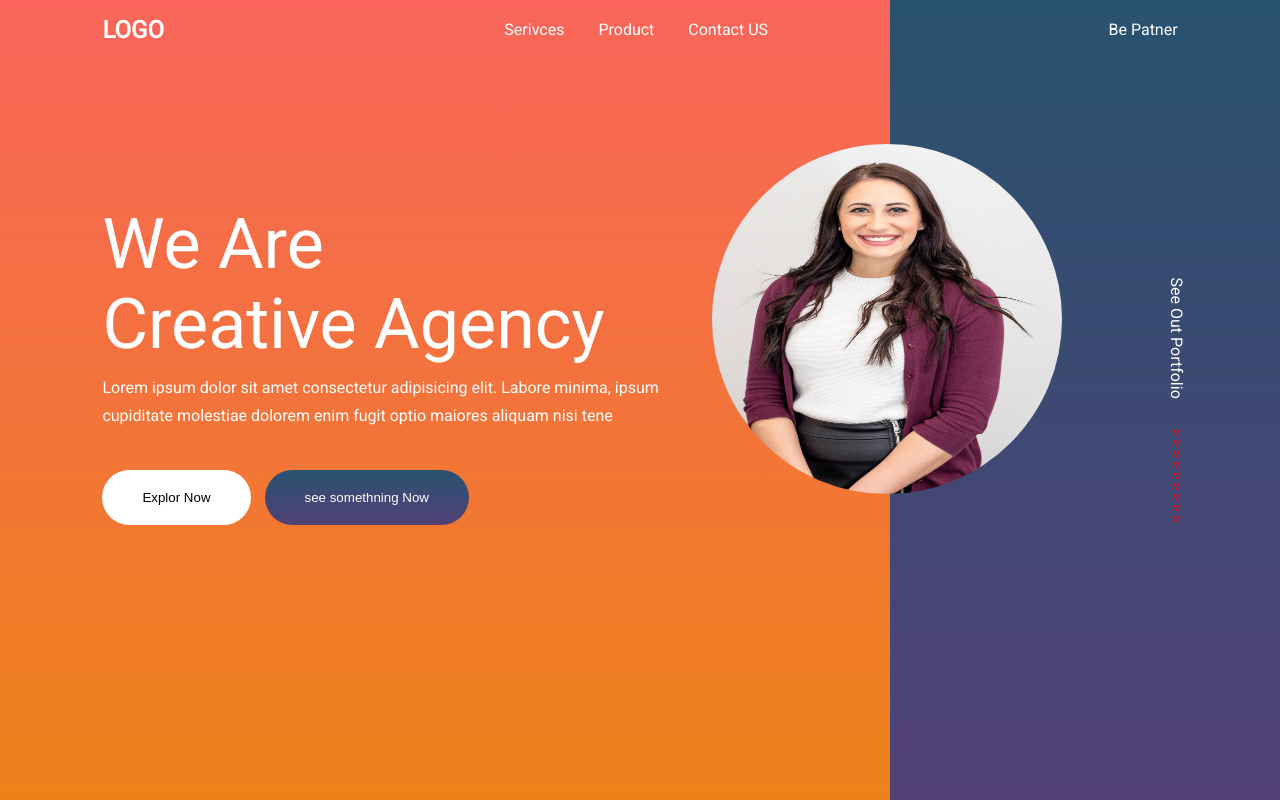
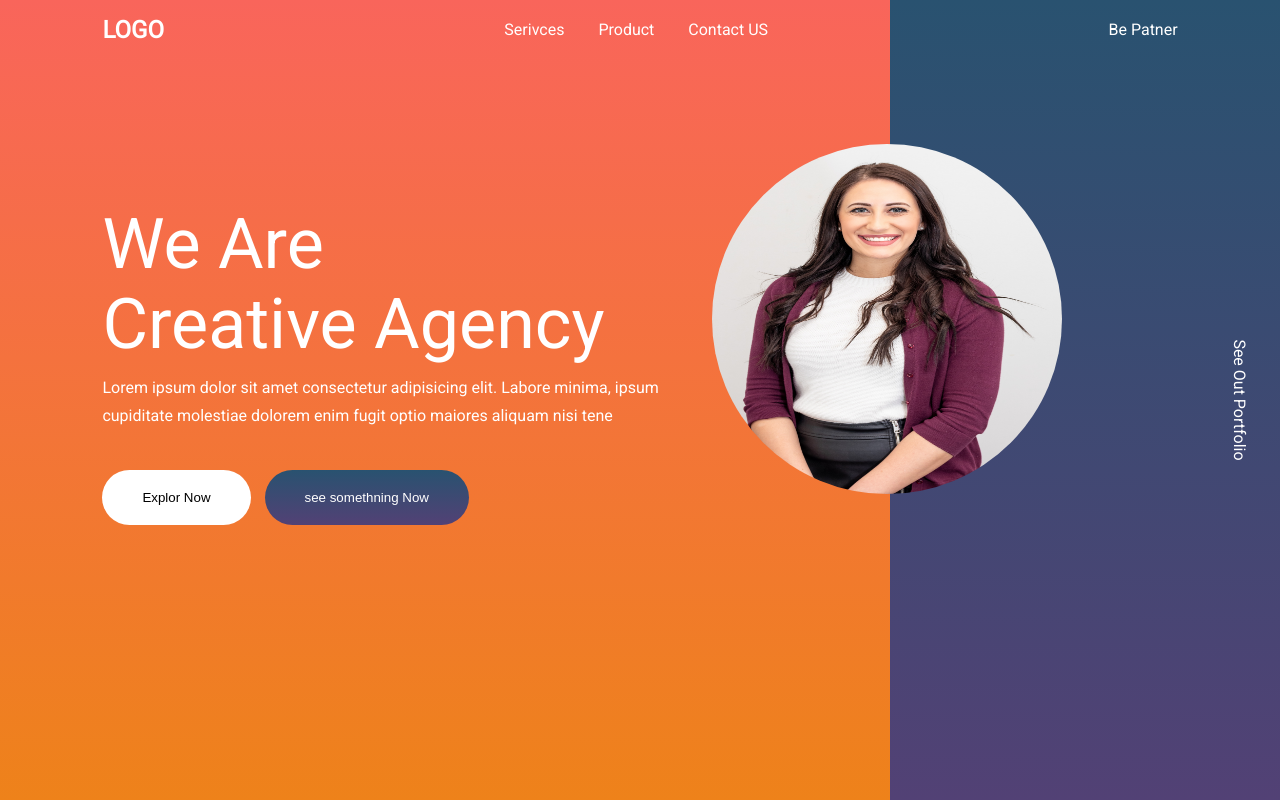
Before and after one commit to Ganeshanilofficial/Profile-Page, a plain HTML site: page index.html in a window 1280 px wide. Drawn offline with Linux system fonts and the light colour scheme; a script that the page names is missing.

Commit message:
Update index.html

```diff
--- a/index.html
+++ b/index.html
@@ -34,8 +34,8 @@
         </div>
 
         <div class="sidebar-text">
-            <a href="#" data-type="element" data-name="item" data-value="Request a Brochure"> <span>See Out Portfolio </span>
-               <span class="arrow"> > > > > > > > > ></span>
+            <a href="#" data-type="element" data-name="item" data-value="Request a Brochure"> See Out Portfolio
+
             </a>
         </div>
       </div>
```
